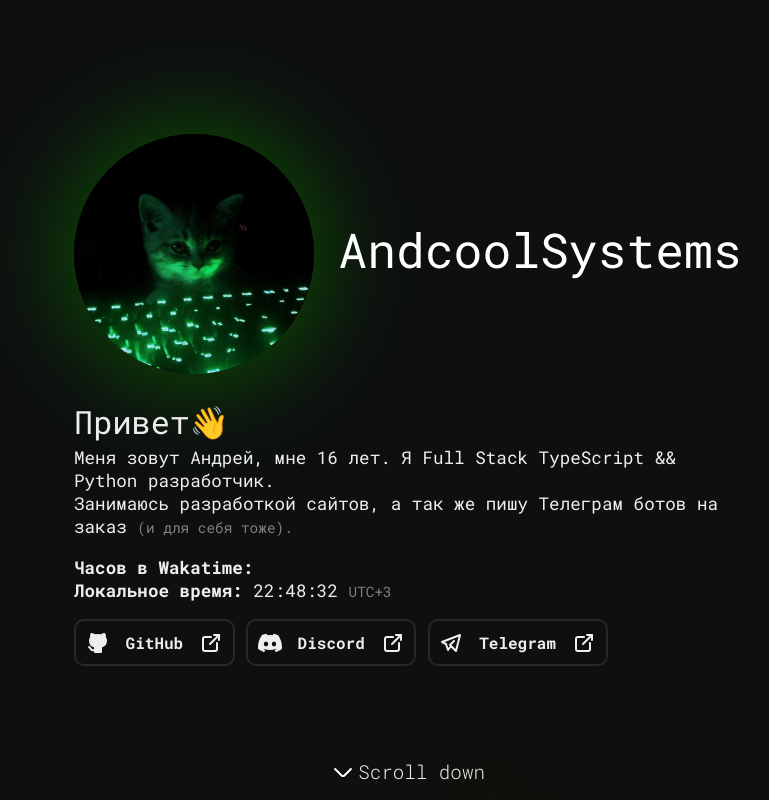
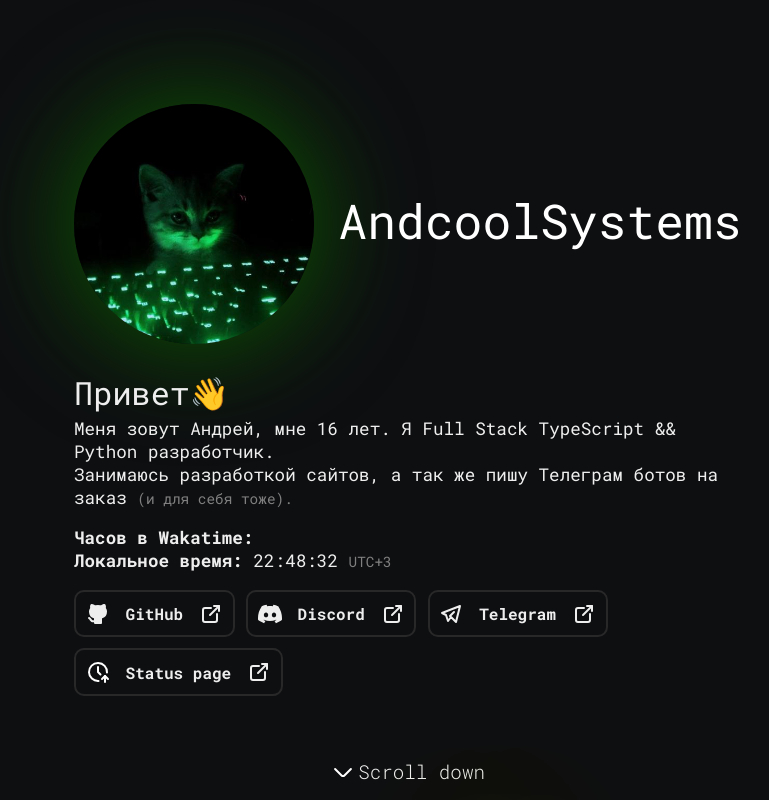
Before and after one commit to Andcool-Systems/andcool-site-v3, a Next.js app: page / in a window 1280 px wide. Shown: the top 800 px of the page, without its empty margins (232-1001 px from the left). Built offline with nearby package versions, Linux system fonts and the light colour scheme; no server answers.

Commit message:
added status page link

```diff
--- a/app/client.tsx
+++ b/app/client.tsx
@@ -10,6 +10,7 @@ import LinkIcon from '@/app/static/link.svg';
 import GithubIcon from '@/app/static/github.svg';
 import DiscordIcon from '@/app/static/discord.svg';
 import TelegramIcon from '@/app/static/telegram.svg';
+import ClockUpIcon from '@/app/static/clock_up.svg';
 
 interface Weather {
 	status: string,
@@ -142,6 +143,14 @@ export default function Home({ birthday, timeServer }: { birthday: boolean, time
 								<LinkIcon />
 							</div>
 						</a>
+
+						<a href="https://status.andcool.ru" style={{ color: "#eeeeee", textDecoration: "none" }} target="_blank">
+							<div className={styles.single}>
+								<ClockUpIcon />
+								<span><b>Status page</b></span>
+								<LinkIcon />
+							</div>
+						</a>
 					</div>
 				</div>
 				<span className={styles.scroll_bottom} id="scroll_bottom"><img alt="" src="/static/arrow.svg" />Scroll down</span>
```
Also changed, not shown: app/static/clock_up.svg (added).
